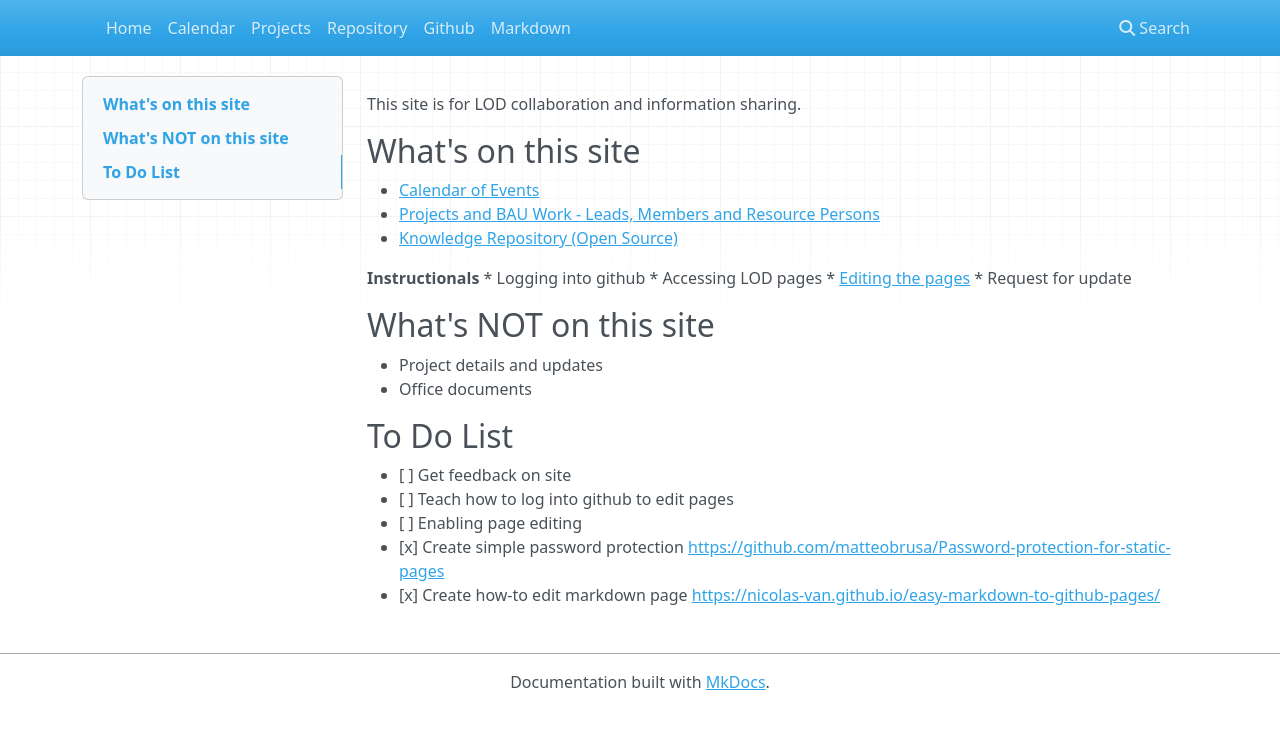
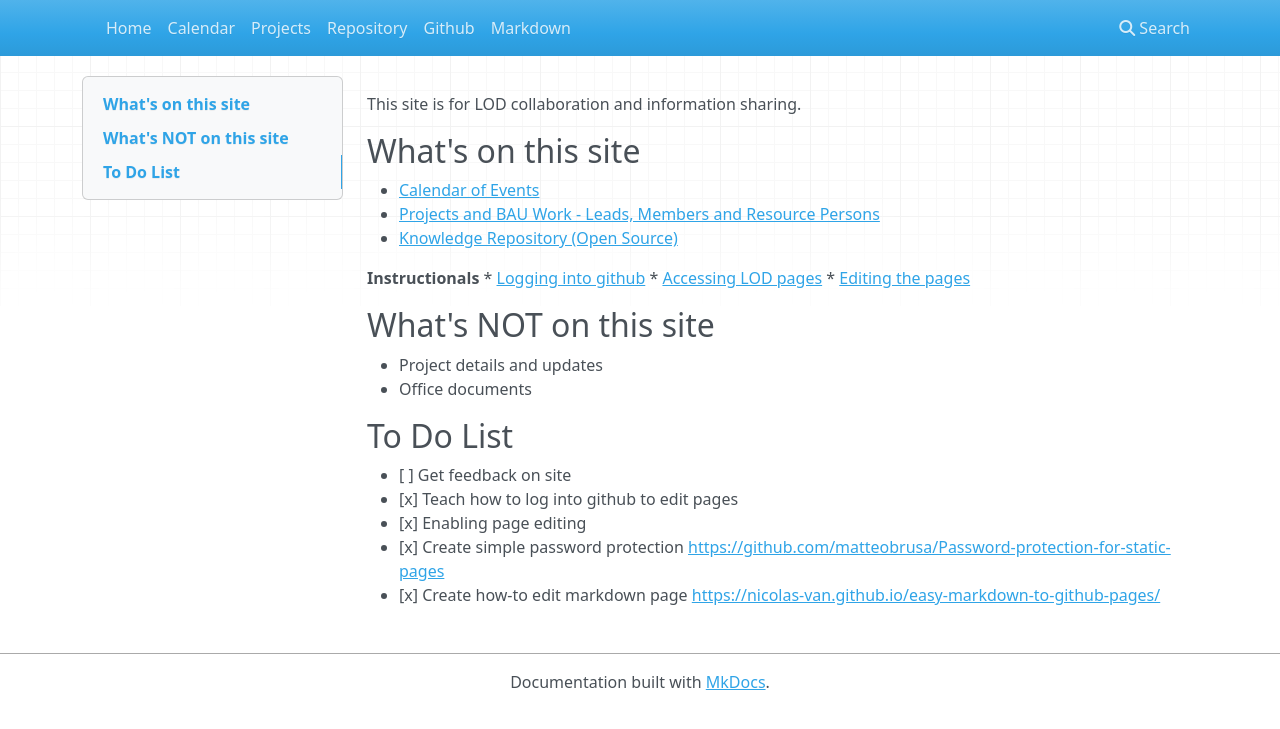
Before and after one commit to lod-online/collab, an MkDocs documentation site: the page built from docs/main.md, in a window 1280 px wide. Shown: the top 729 px of the page. Built offline with MkDocs 1.6.1, drawn with Linux system fonts in a browser that asks for light colours; nearby versions of some CDN libraries.

Commit message:
Update main.md

```diff
--- a/docs/main.md
+++ b/docs/main.md
@@ -10,10 +10,9 @@ This site is for LOD collaboration and information sharing.
 * [Knowledge Repository (Open Source)](repository.md)
 
 **Instructionals**
-* Logging into github
-* Accessing LOD pages
+* [Logging into github](github#logging-into-github)
+* [Accessing LOD pages](github#accessing-the-files)
 * [Editing the pages](markdown.md)
-* Request for update
 
 ## What's NOT on this site
 * Project details and updates
@@ -21,7 +20,7 @@ This site is for LOD collaboration and information sharing.
 
 ## To Do List
 * [ ] Get feedback on site
-* [ ] Teach how to log into github to edit pages
-* [ ] Enabling page editing
+* [x] Teach how to log into github to edit pages
+* [x] Enabling page editing
 * [x] Create simple password protection <a href="https://github.com/matteobrusa/Password-protection-for-static-pages" target="new">https://github.com/matteobrusa/Password-protection-for-static-pages</a>
 * [x] Create how-to edit markdown page <a href ="https://nicolas-van.github.io/easy-markdown-to-github-pages/" target="new">https://nicolas-van.github.io/easy-markdown-to-github-pages/</a>
```
